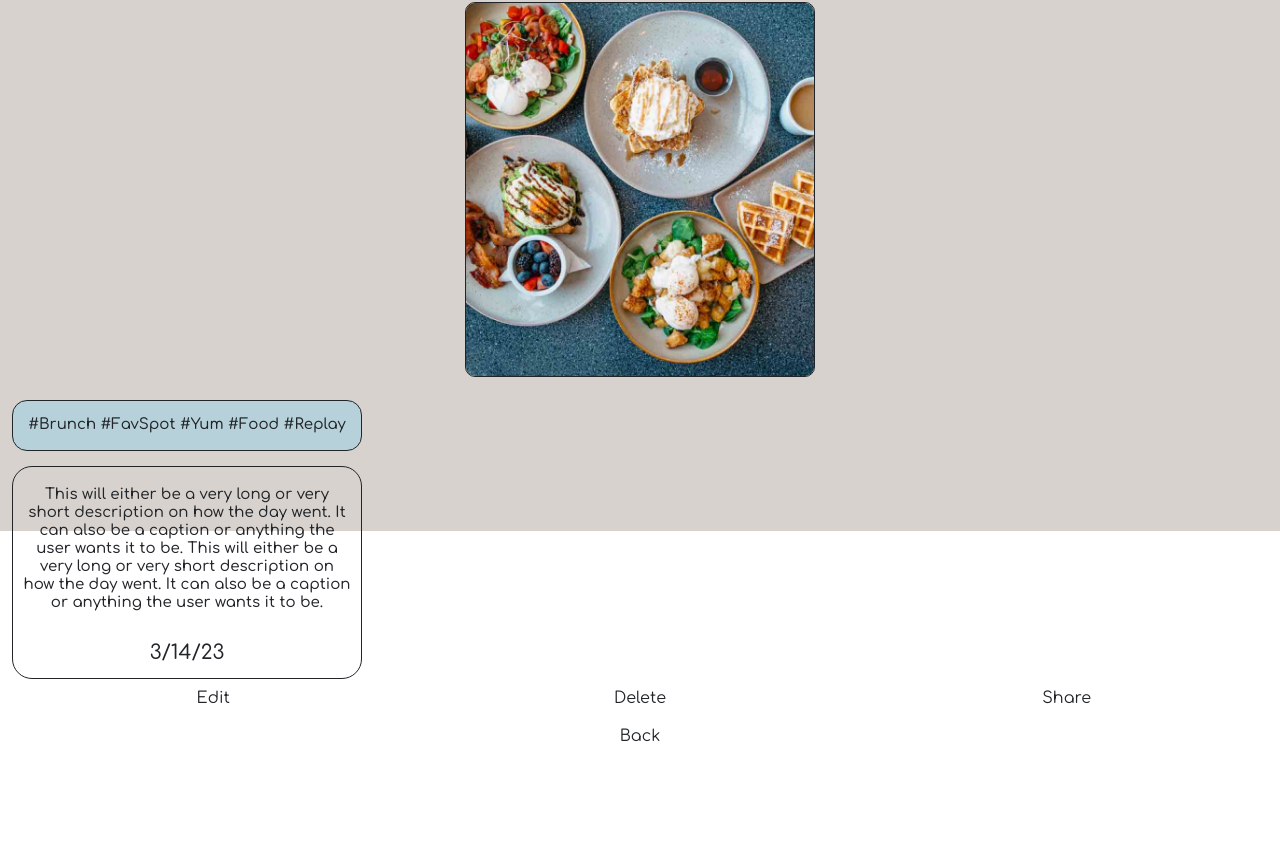
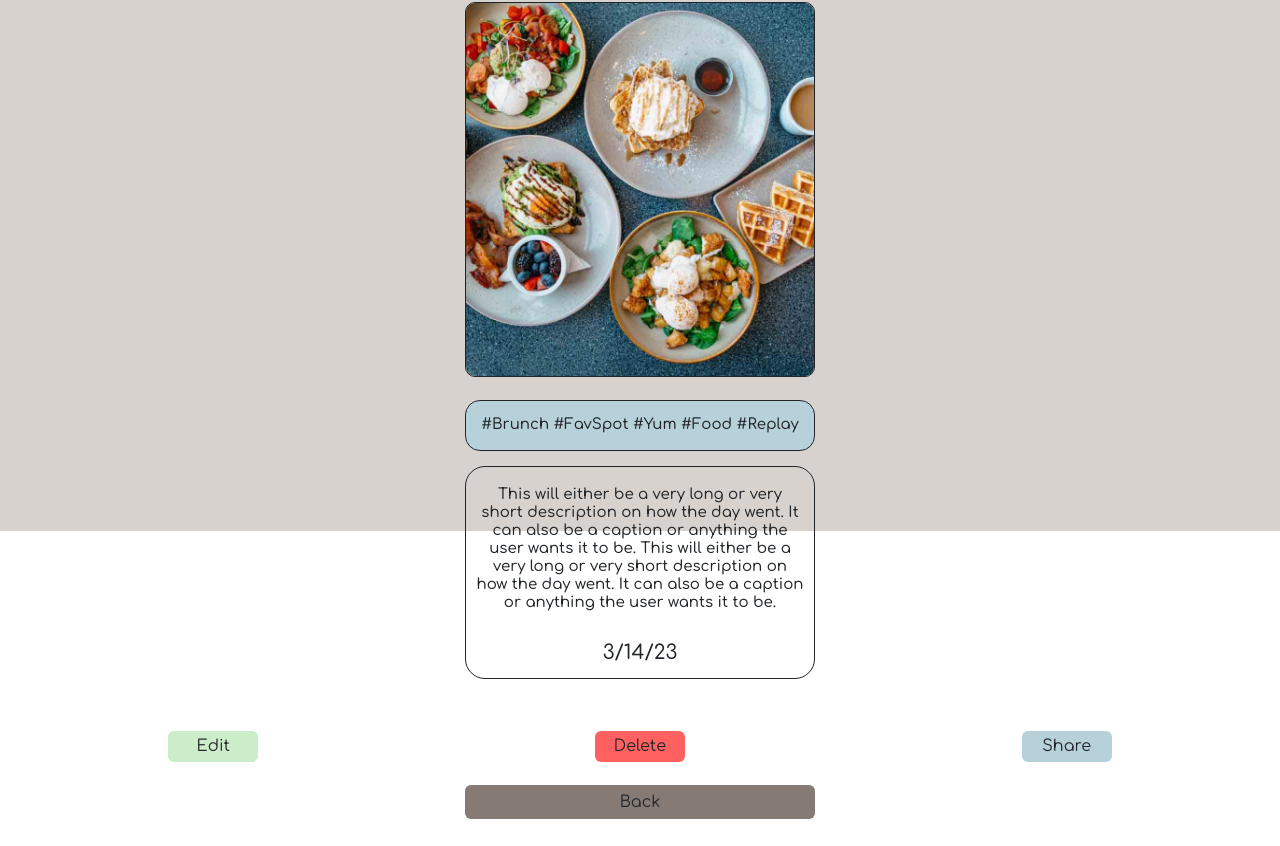
Before and after one commit to JeremyLapham/RememberWhen, a React (Create React App) app: page /Memory in a window 1280 px wide. Shown: the part 269-1115 px from the top of the page. Before the commit the page ends 1024 px from the top, so only its background shows below. Built offline with nearby package versions, Linux system fonts and the light colour scheme.

Commit message:
added sign up

```diff
--- a/src/Components/AddMemoryComponent/AddMemory.css
+++ b/src/Components/AddMemoryComponent/AddMemory.css
@@ -62,9 +62,25 @@
 }
 
 .addCancelBtn {
+    width:68px;
+    height:31px;
+    display: flex;
+    justify-content: center;
+    align-items: center;
     background-color: #857B74 !important;
     font-size: 15px !important;
-    font-weight: bold;
+    font-weight: bold !important;
+    margin-bottom:3rem;
+}
+.addBtn {
+    width:68px;
+    height:31px;
+    display: flex;
+    justify-content: center;
+    align-items: center;
+    background-color: #A99282 !important;
+    font-size: 15px !important;
+    font-weight: bold !important;
     margin-bottom:3rem;
 }
 
--- a/src/Components/AddMemoryComponent/AddMemory.tsx
+++ b/src/Components/AddMemoryComponent/AddMemory.tsx
@@ -54,7 +54,7 @@ export default function AddMemory() {
                     </Form.Group>
                 </Col>
             </Row>
-            <Row>
+            {/* <Row>
                 <Col>
                     <Form.Group className="mb-3 d-flex flex-column align-items-center">
                         <Form.Label>Add audio</Form.Label>
@@ -62,6 +62,14 @@ export default function AddMemory() {
                             {selectedAudio && <img className='selectedImg2' src={selectedAudio} alt="Selected image" />}
                             <Form.Control className='input2' onChange={handleAudio} type='file' accept='audio/mp3' />
                         </Button>
+                    </Form.Group>
+                </Col>
+            </Row> */}
+            <Row>
+                <Col>
+                    <Form.Group className="mb-3 d-flex flex-column align-items-center">
+                        <Form.Label>Hashtags</Form.Label>
+                        <Form.Control className='textInputs' type='text' placeholder='Hashtags' />
                     </Form.Group>
                 </Col>
             </Row>
@@ -104,7 +112,7 @@ export default function AddMemory() {
             </Row>
             <Row>
                 <Col className='d-flex justify-content-center'>
-                    <Button onClick={() => setShow(true)} className='addCancelBtn' variant=''>Add</Button>
+                    <Button onClick={() => {setShow(true); navigate('/dashboard')}} className='addBtn' variant=''>Add</Button>
                 </Col>
                 <Col className='d-flex justify-content-center'>
                     <Button onClick={handleBackToHome} className='addCancelBtn' variant=''>Cancel</Button>
--- a/src/Components/ClickedFolder/ClickedFolder.tsx
+++ b/src/Components/ClickedFolder/ClickedFolder.tsx
@@ -44,7 +44,7 @@ export default function ClickedFolder() {
                             {location.state.folders.map((memory: any,idx: any) => {
                                 return (
                                     <Col key={idx} xs={4} className='cardNoPad'>
-                                        <Button variant='' className='allFolderBtn'>
+                                        <Button onClick={() => navigate('/memory')} variant='' className='allFolderBtn'>
                                             <img className='folderImg' src={memory.displayedImg} alt='clickable image' />
                                         </Button>
                                         <p className='text-center memoryTitle'>{memory.memoryTitle}</p>
--- a/src/Components/Services/DataService.tsx
+++ b/src/Components/Services/DataService.tsx
@@ -1,7 +1,7 @@
 
 
 
-async function createAccount(createdUser: any) {
+export async function createAccount(createdUser: any) {
     const res = await fetch('https://rememberwhenwebsite.azurewebsites.net/User/adduser',{
         method: "POST",
         headers:{
@@ -14,7 +14,6 @@ async function createAccount(createdUser: any) {
         throw new Error(message);
     }
     let data = await res.json();
-    console.log(data);
 }
 
 export async function login(loginUser: { Username: string; Password: string; }) {
@@ -34,3 +33,9 @@ export async function login(loginUser: { Username: string; Password: string; })
     let data = await res.json();
     return data;
 }
+
+export async function GetPublishedMemoryItem(){
+    let res = await fetch('https://rememberwhenwebsite.azurewebsites.net/Memory/GetPublishedItems');
+    let data = res.json();
+    return data;
+}
--- a/src/Components/ShownMemory/ShownMemory.css
+++ b/src/Components/ShownMemory/ShownMemory.css
@@ -62,3 +62,83 @@
     font-size:20px;
     font-weight: light;
 }
+
+.editBtn {
+    width:90px;
+    height:31px;
+    background-color:#ccedc9;
+    display: flex;
+    justify-content: center;
+    align-items: center;
+}
+.deleteBtn {
+    width:90px;
+    height:31px;
+    background-color:#FF6161;
+    display: flex;
+    justify-content: center;
+    align-items: center;
+}
+.shareBtn {
+    width:90px;
+    height:31px;
+    background-color:#B7D1DA;
+    display: flex;
+    justify-content: center;
+    align-items: center;
+}
+.backBtn {
+    width:350px;
+    height:34px;
+    background-color:#857B74;
+    display: flex;
+    justify-content: center;
+    align-items: center;
+    margin-bottom:27px;
+}
+.rowMargin {
+    margin-top:52px;
+    margin-bottom:23px;
+}
+
+.cancelDelete {
+    width:90px;
+    height:31px;
+    background-color: #857B74;
+    border-radius: 5px !important;
+    font-size: 15px !important;
+    display: flex;
+    justify-content: center;
+    align-items: center;
+    box-shadow: 0px 4px 4px rgba(0, 0, 0, 0.25);
+    margin-top:27px;
+}
+.confirmDeleteBtn {
+    width:90px;
+    height:31px;
+    background-color: #C52E22;
+    border-radius: 5px !important;
+    font-size: 15px !important;
+    display: flex;
+    justify-content: center;
+    align-items: center;
+    box-shadow: 0px 4px 4px rgba(0, 0, 0, 0.25);
+    margin-top:27px;
+}
+
+.modalTxt {
+    font-family: Comfortaa;
+    font-size:13px;
+    margin-top:20px;
+}
+
+.modalBG {
+    background-color:rgba(215, 210, 206,0.5);
+}
+
+.modalBody {
+    background-color:#d7d2ce;
+    border: 2px solid;
+    border-radius: 10px;
+    height:152px;
+}
--- a/src/Components/ShownMemory/ShownMemory.tsx
+++ b/src/Components/ShownMemory/ShownMemory.tsx
@@ -1,13 +1,53 @@
-import React from 'react';
+import React, { useState } from 'react';
 import './ShownMemory.css';
 import CustomNavbar from '../navComponent/NavbarComponent';
-import { Button, Col, Container, Row } from 'react-bootstrap';
+import { Button, Col, Container, Modal, Row } from 'react-bootstrap';
 import elephantLogo from '../../assets/elephantLogo.svg';
 import memory from '../../assets/memory.jpg';
+import { useNavigate } from 'react-router-dom';
 
 export default function ShownMemory() {
+    const [show, setShow] = useState(false);
+    const [editDelete, setEditDelete] = useState('')
+
+    const editOrDelte = () => {
+        console.log(editDelete)
+    }
+
+    const handleClose = () => setShow(false);
+
+    const navigate = useNavigate();
+
+    const handleBackButtonClick = () => {
+        navigate(-1);
+    };
+
     return (
         <Container fluid>
+            <Row>
+                <Modal className='modalBG' show={show} onHide={handleClose}>
+                    <Modal.Body className='modalBody'>
+                        <Row>
+                            <Col className='d-flex justify-content-center'>
+                        <p className='modalTxt'>Are you sure you want to delete this memory?</p>
+                            </Col>
+                        </Row>
+                        <Row>
+
+                        <Col className='d-flex justify-content-center'>
+                            <Button className='confirmDeleteBtn' variant="" onClick={handleClose}>
+                                Delete
+                            </Button>
+                        </Col>
+                        <Col className='d-flex justify-content-center'>
+                            <Button className='cancelDelete' variant="" onClick={handleClose}>
+                                Cancel
+                            </Button>
+                        </Col>
+                        </Row>
+                    </Modal.Body>
+                </Modal>
+            </Row>
             <CustomNavbar />
             <Row>
                 <Col className='text-center'>
@@ -30,14 +70,14 @@ export default function ShownMemory() {
                 </Col>
             </Row>
             <Row>
-                <Col>
+                <Col className='d-flex justify-content-center'>
                     <div className='displayHashtags'>
                         <h2 className='hashtags'>#Brunch #FavSpot #Yum #Food #Replay</h2>
                     </div>
                 </Col>
             </Row>
             <Row>
-                <Col>
+                <Col className='d-flex justify-content-center'>
                     <div className='description'>
                         <h2 className='memoryDesTxt text-center'>This will either be a very long or very short
                             description on how the day went. It can
@@ -50,20 +90,20 @@ export default function ShownMemory() {
                     </div>
                 </Col>
             </Row>
-            <Row>
+            <Row className='rowMargin'>
                 <Col className='d-flex justify-content-center'>
-                    <Button variant=''>Edit</Button>
+                    <Button onClick={() => navigate('/addmemory')} className='editBtn' variant=''>Edit</Button>
                 </Col>
                 <Col className='d-flex justify-content-center'>
-                    <Button variant=''>Delete</Button>
+                    <Button onClick={() => {setShow(true);}} className='deleteBtn' variant=''>Delete</Button>
                 </Col>
                 <Col className='d-flex justify-content-center'>
-                    <Button variant=''>Share</Button>
+                    <Button className='shareBtn' variant=''>Share</Button>
                 </Col>
             </Row>
             <Row>
                 <Col className='d-flex justify-content-center'>
-                    <Button variant=''>Back</Button>
+                    <Button onClick={handleBackButtonClick} className='backBtn' variant=''>Back</Button>
                 </Col>
             </Row>
         </Container>
--- a/src/Components/SignInComponent/SignInInfo.tsx
+++ b/src/Components/SignInComponent/SignInInfo.tsx
@@ -21,7 +21,6 @@ export default function SignInInfo() {
             Username,
             Password
         }
-        console.log(userData);
         let token = await login(userData);
         if(token.token != null){
             localStorage.setItem("Token", token.token);
```
Also changed, not shown: src/Components/HomePageComponent/DashBoard.tsx (+21 -4 lines), src/Components/SignUpComponent/SignUp.tsx (+17 -7 lines).
